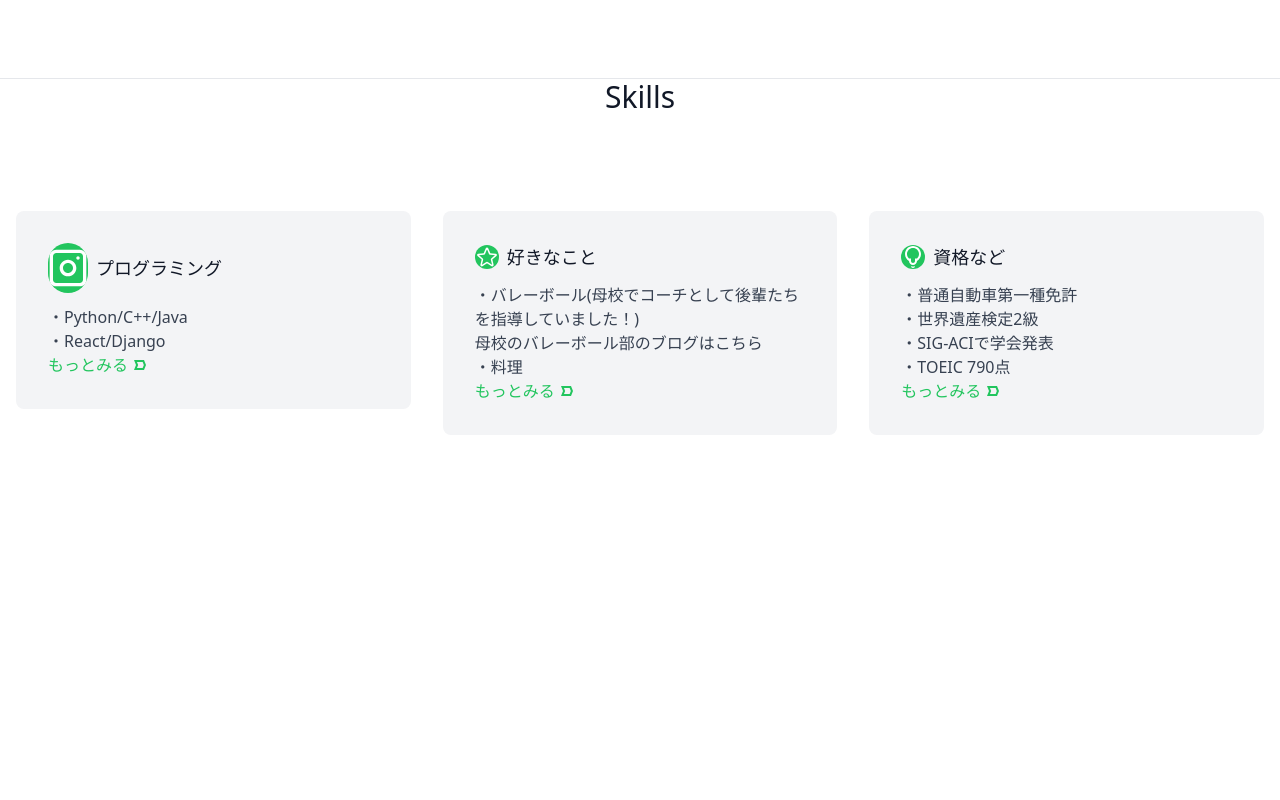
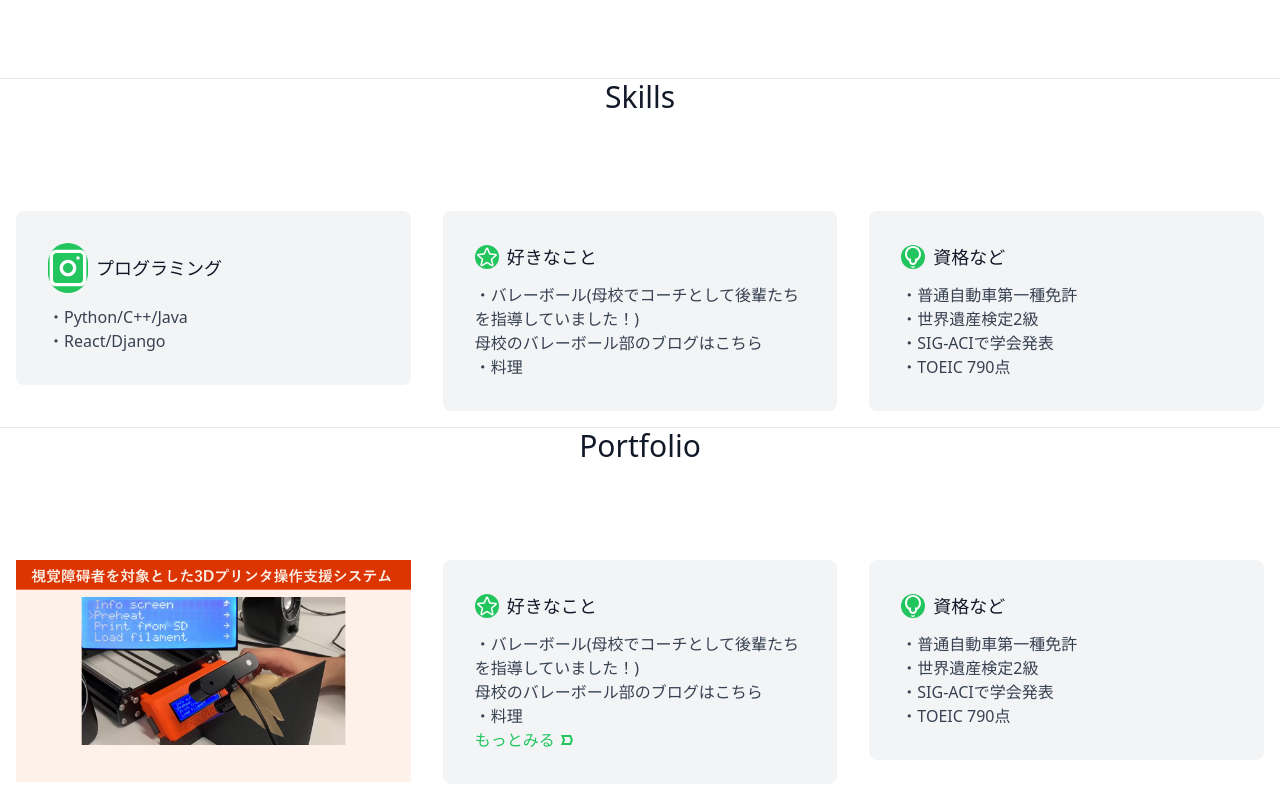
Before and after one commit to Naoya-Tagawa/port, a React (Vite) app: page / in a window 1280 px wide. Shown: the part 1248-2048 px from the top of the page. Before the commit the page ends 1699 px from the top, so only its background shows below. Built offline with nearby package versions, Linux system fonts and the light colour scheme.

Commit message:
すこし変更

```diff
--- a/src/App.jsx
+++ b/src/App.jsx
@@ -2,6 +2,26 @@ import { useState } from 'react'
 import reactLogo from './assets/react.svg'
 import viteLogo from '/vite.svg'
 import './App.css'
+
+function but(){
+  return (
+    <div id= "3dprinterdetail "class= " z-0 fixed top-1/4  left-0 w-full  text-center bg-gray-100 ">
+    <button type='botton' id = "xmark">
+      <svg xmlns="http://www.w3.org/2000/svg" fill="none" viewBox="0 0 24 24" stroke-width="5" stroke="currentColor" class="w-6 h-6">
+          <path stroke-linecap="round" stroke-linejoin="round" d="M6 18L18 6M6 6l12 12" />
+      </svg>
+    </button>
+    <h1>Top</h1>
+    <h1>jj</h1>
+
+
+
+  </div>
+
+
+
+  );
+}
 
 function App() {
   const [count, setCount] = useState(0)
@@ -25,7 +45,8 @@ function App() {
           <a  href = "#home" className='mr-5 hover:text-blue-400 duration-300' >Home</a>
           <a  href = "#about" className='mr-5 hover:text-blue-400 duration-300'>About</a>
           <a  href = "#skills" className='mr-5 hover:text-blue-400 duration-300'>Skills</a>
-          <a  href = "#portfolio" className=' hover:text-blue-400 duration-300'>Portfolio</a>
+          <a  href = "#portfolio" className='mr-5 hover:text-blue-400 duration-300'>Portfolio</a>
+          <a  href = "#career" className=' hover:text-blue-400 duration-300'>Career</a>
         </nav>
 
 
@@ -49,7 +70,7 @@ function App() {
             </button>
           </div>
           <div className='md:w-3/4 lg:max-w-lg '>
-            <img src = "./img/denkyuinu.png" alt = "" />
+            <img  class="hover:animate-bounce" src = "./img/denkyuinu.png" alt = "" />
           </div>
 
         </div>
@@ -137,7 +158,7 @@ function App() {
         <div className='text-center mb-20'>
             <hi className="text-2xl sm:text-3xl font-medium mb-2 text-gray-900">Skills</hi>
 
-          </div>
+        </div>
 
 
           {/*スキルのdivタグ   */}
@@ -164,16 +185,90 @@ function App() {
                   <p>
                     ・React/Django
                   </p>
-                  <a href="#" className='flex mt=3 text-green-500 text-ce
-                  '>
-                    もっとみる
-                    <svg width="24" height="24" viewBox="0 0 24 24" fill="none" xmlns="http://www.w3.org/2000/svg"><path fill-rule="evenodd" clip-rule="evenodd" d="M8 12L6 7H16L18 12L16 17H6L8 12ZM8.95407 15L10.1541 12L8.95407 9H14.6459L15.8459 12L14.6459 15H8.95407Z" fill="currentColor" /></svg>
 
-
-                  </a>
                 </div>
 
               </div>
+            </div>
+            <div className='md:w-1/3 p-4'>
+              <div className='bg-gray-100 rounded-lg p-8'>
+                <div className='flex items-center mb-3'>
+                  <div className='bg-green-500 text-white rounded-full'>
+                  <svg xmlns="http://www.w3.org/2000/svg" fill="none" viewBox="0 0 24 24" stroke-width="1.5" stroke="currentColor" class="w-6 h-6">
+                      <path stroke-linecap="round" stroke-linejoin="round" d="M11.48 3.499a.562.562 0 011.04 0l2.125 5.111a.563.563 0 00.475.345l5.518.442c.499.04.701.663.321.988l-4.204 3.602a.563.563 0 00-.182.557l1.285 5.385a.562.562 0 01-.84.61l-4.725-2.885a.563.563 0 00-.586 0L6.982 20.54a.562.562 0 01-.84-.61l1.285-5.386a.562.562 0 00-.182-.557l-4.204-3.602a.563.563 0 01.321-.988l5.518-.442a.563.563 0 00.475-.345L11.48 3.5z" />
+                  </svg>
+
+                  </div>
+                  <h2 className='text-gray-900 text-lg font-medium ml-2'>
+                  好きなこと
+                  </h2>
+                </div>
+                <div>
+                  <p>
+                    ・バレーボール(母校でコーチとして後輩たちを指導していました！)
+                  </p>
+                  <a href = "https://tenkovolley.jimdofree.com/" className='hover:text-blue-500 duration-300'>母校のバレーボール部のブログはこちら</a>
+                  <p>
+                    ・料理
+                  </p>
+
+                </div>
+
+              </div>
+            </div>
+            <div className='md:w-1/3 p-4'>
+              <div className='bg-gray-100 rounded-lg p-8'>
+                <div className='flex items-center mb-3'>
+                  <div className='bg-green-500 text-white rounded-full'>
+                  <svg width="24" height="24" viewBox="0 0 24 24" fill="none" xmlns="http://www.w3.org/2000/svg"><path fill-rule="evenodd" clip-rule="evenodd" d="M4 9C4 11.9611 5.60879 14.5465 8 15.9297V15.9999C8 18.2091 9.79086 19.9999 12 19.9999C14.2091 19.9999 16 18.2091 16 15.9999V15.9297C18.3912 14.5465 20 11.9611 20 9C20 4.58172 16.4183 1 12 1C7.58172 1 4 4.58172 4 9ZM16 13.4722C17.2275 12.3736 18 10.777 18 9C18 5.68629 15.3137 3 12 3C8.68629 3 6 5.68629 6 9C6 10.777 6.7725 12.3736 8 13.4722L10 13.4713V16C10 17.1045 10.8954 17.9999 12 17.9999C13.1045 17.9999 14 17.1045 14 15.9999V13.4713L16 13.4722Z" fill="currentColor" /><path d="M10 21.0064V21C10.5883 21.3403 11.2714 21.5351 12 21.5351C12.7286 21.5351 13.4117 21.3403 14 21V21.0064C14 22.111 13.1046 23.0064 12 23.0064C10.8954 23.0064 10 22.111 10 21.0064Z" fill="currentColor" />
+                  </svg>
+                  </div>
+                  <h2 className='text-gray-900 text-lg font-medium ml-2'>
+                  資格など
+                  </h2>
+                </div>
+                <div>
+                  <p>
+                    ・普通自動車第一種免許
+                  </p>
+                  <p>
+                    ・世界遺産検定2級
+                  </p>
+                  <p>
+                    ・SIG-ACIで学会発表
+                  </p>
+                  <p>
+                    ・TOEIC 790点
+                  </p>
+
+                </div>
+
+              </div>
+            </div>
+        </div>
+
+
+
+
+      </section>
+      <section className='text-gray-700 border-t border-gray-200 'id='portfolio'>
+        <div className='text-center mb-20'>
+            <hi className="text-2xl sm:text-3xl font-medium mb-2 text-gray-900">Portfolio</hi>
+
+        </div>
+
+
+          {/*スキルのdivタグ   */}
+        <div className='flex flex-wrap scroll-smooth hover:scroll-auto'>
+            <div className='md:w-1/3 p-4 '>
+
+
+
+                <botton type="botton" id = "3dprinter" onClick={but()} >
+                  <img src = "./img/3dprinter.jpg" alt = ""  />
+
+                </botton>
+
             </div>
             <div className='md:w-1/3 p-4'>
               <div className='bg-gray-100 rounded-lg p-8'>
@@ -231,13 +326,7 @@ function App() {
                   <p>
                     ・TOEIC 790点
                   </p>
-                  <a href="#" className='flex mt=3 text-green-500 text-ce
-                  '>
-                    もっとみる
-                    <svg width="24" height="24" viewBox="0 0 24 24" fill="none" xmlns="http://www.w3.org/2000/svg"><path fill-rule="evenodd" clip-rule="evenodd" d="M8 12L6 7H16L18 12L16 17H6L8 12ZM8.95407 15L10.1541 12L8.95407 9H14.6459L15.8459 12L14.6459 15H8.95407Z" fill="currentColor" /></svg>
 
-
-                  </a>
                 </div>
 
               </div>
@@ -248,6 +337,13 @@ function App() {
 
 
       </section>
+
+
+
+
+
+
+
     </>
   );
 }
```
Also changed, not shown: public/img/3dprinter.jpg (added).
